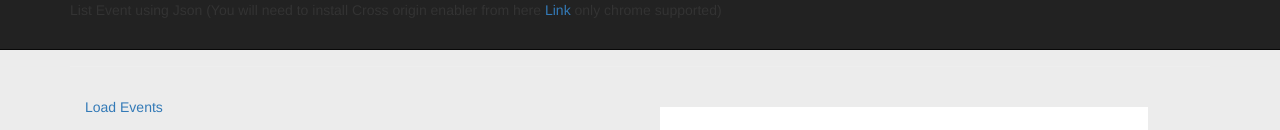
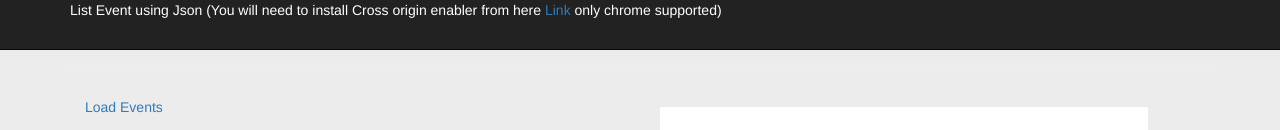
Before and after one commit to vikramIde/vikramIde.github.io, a plain HTML site: page jasonExample.html in a window 1280 px wide. Shown: the top 130 px of the page. Drawn offline with nearby package versions, Linux system fonts and the light colour scheme.

Commit message:
Update jasonExample.html

```diff
--- a/jasonExample.html
+++ b/jasonExample.html
@@ -38,7 +38,7 @@
 		<div id="main-nav" class="navbar navbar-inverse navbar-fixed-top" role="navigation">
 			<div class="container">
 				<div class="navbar-header">
-					List Event using Json (You will need to install Cross origin enabler from here <a href="https://chrome.google.com/webstore/detail/allow-control-allow-origi/nlfbmbojpeacfghkpbjhddihlkkiljbi?hl=en">Link</a></a> only chrome supported)
+					<span style="color:white;">List Event using Json (You will need to install Cross origin enabler from here <a href="https://chrome.google.com/webstore/detail/allow-control-allow-origi/nlfbmbojpeacfghkpbjhddihlkkiljbi?hl=en">Link</a></a> only chrome supported)</span>
 				</div>
 			</div>
 		</div>
```
